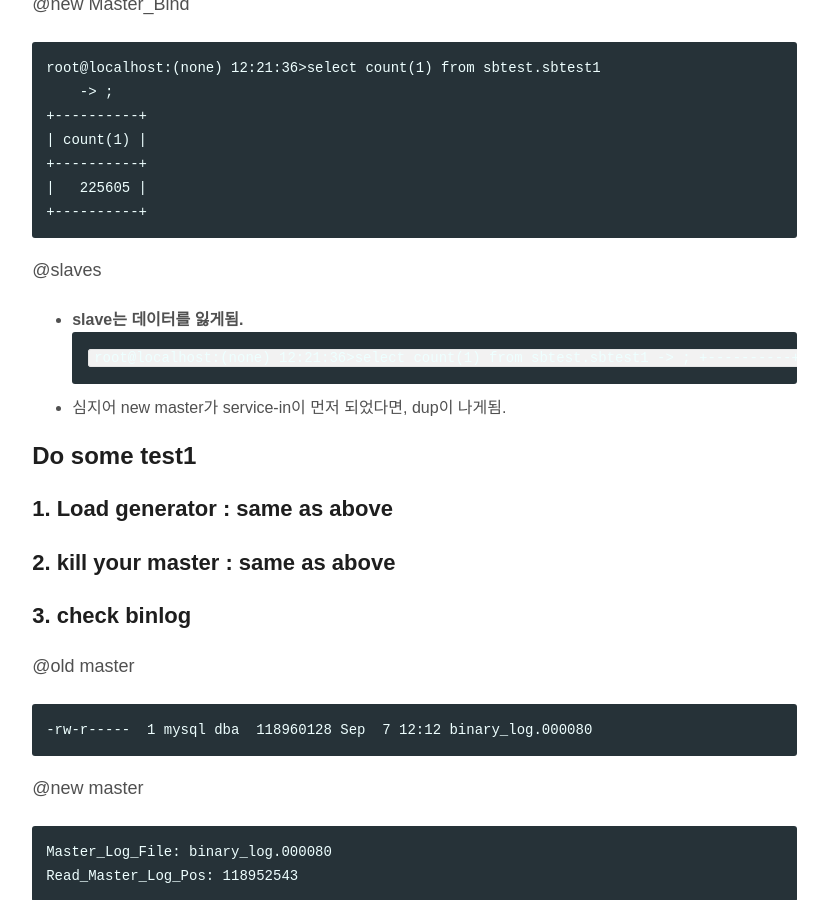
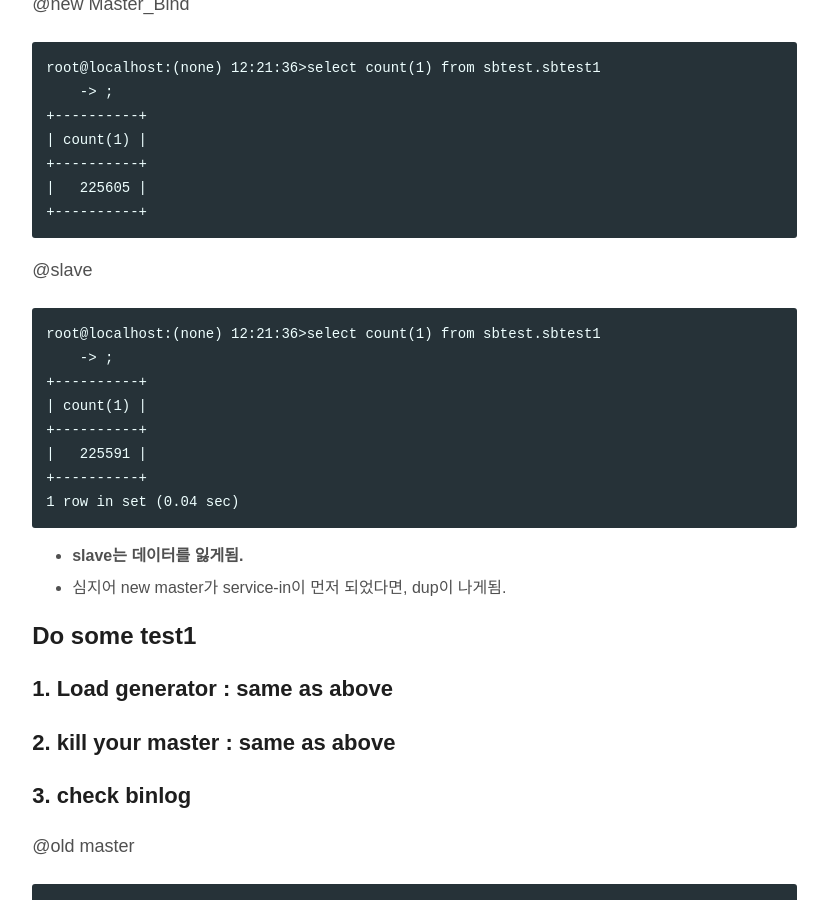
Before and after one commit to minsql/minsql.github.io, a Jekyll site: the page built from _posts/blog/2018-09-07-crash-recovery-and-data-integrity-on-mysql.md, in a window 1280 px wide and 900 px high, scrolled down 6935 px. Shown: the whole window, without its empty margins (329-1157 px from the left). Built offline with Jekyll 4.4.1, drawn with Linux system fonts in a browser that asks for light colours; nearby versions of some CDN libraries; some web fonts are replaced; comment, search, counter and statistics services are not loaded; part of the change alters nothing that is shown.

Commit message:
edit post

````diff
--- a/_posts/blog/2018-09-07-crash-recovery-and-data-integrity-on-mysql.md
+++ b/_posts/blog/2018-09-07-crash-recovery-and-data-integrity-on-mysql.md
@@ -244,8 +244,7 @@ root@localhost:(none) 12:21:36>select count(1) from sbtest.sbtest1
 |   225605 |
 +----------+
 ```
-@slaves
-* **slave는 데이터를 잃게됨.**
+@slave
 ```
 root@localhost:(none) 12:21:36>select count(1) from sbtest.sbtest1
     -> ;
@@ -256,7 +255,7 @@ root@localhost:(none) 12:21:36>select count(1) from sbtest.sbtest1
 +----------+
 1 row in set (0.04 sec)
 ```
-
+- **slave는 데이터를 잃게됨.**
 - 심지어 new master가 service-in이 먼저 되었다면, dup이 나게됨.
 
 
````
